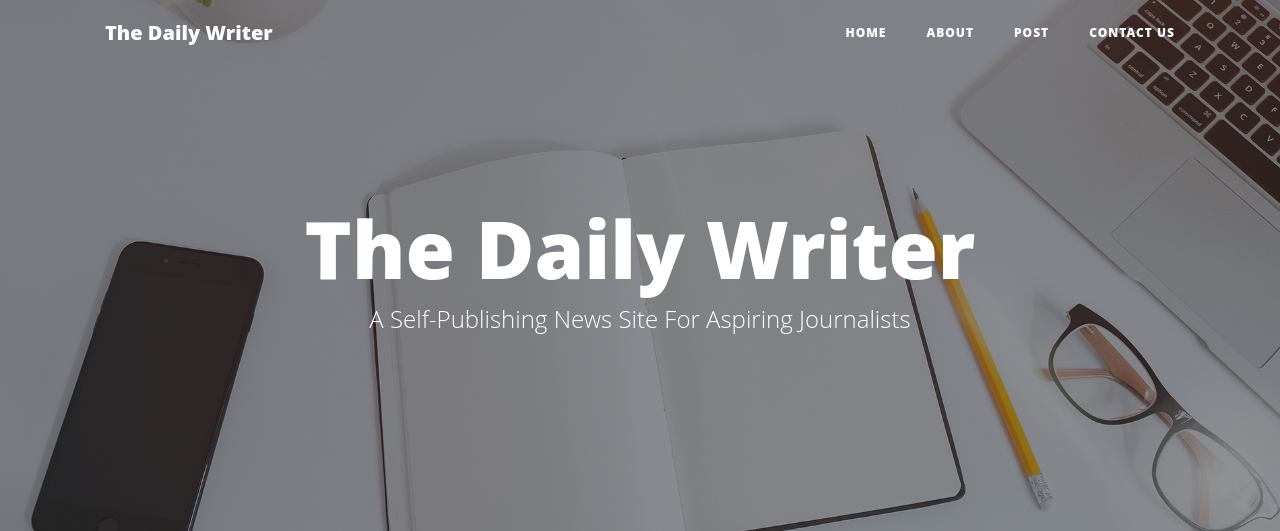
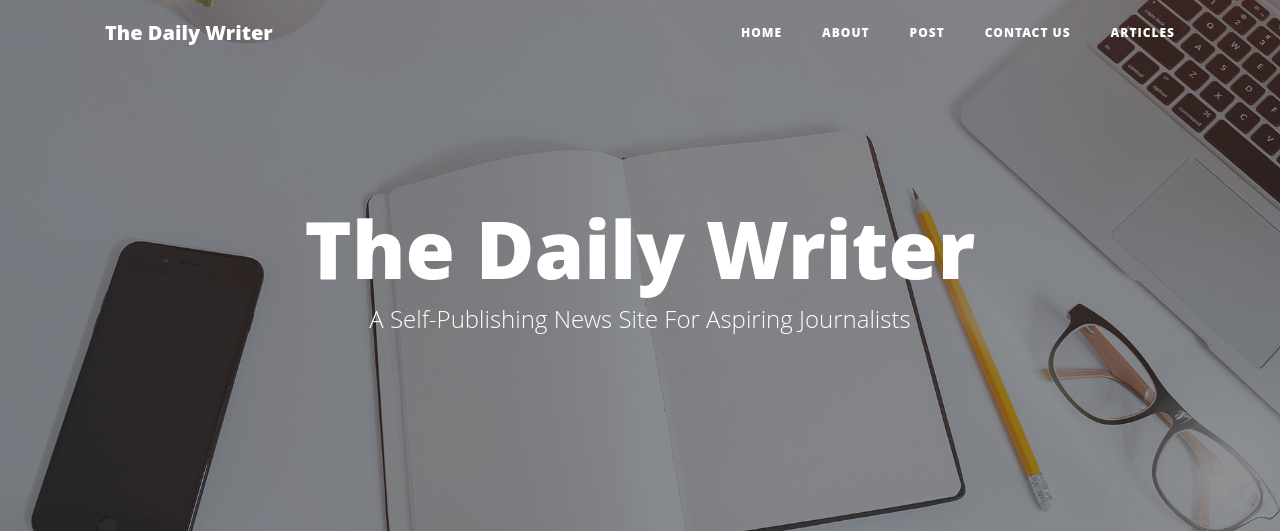
Before and after one commit to Vesss/Blog-Project, a Flask app: page / in a window 1280 px wide. Shown: the top 531 px of the page. Run offline with Flask 2, Linux system fonts and the light colour scheme; some libraries are stand-ins or nearby versions.

Commit message:
Add new navbar button and page - Articles.

```diff
--- a/app.py
+++ b/app.py
@@ -27,6 +27,10 @@ def contact():
 def post():
     return render_template("post.html")
 
+@app.route("/articles")
+def articles():
+    return render_template("articles.html")
+
 if __name__ == "__main__":
     app.run(host=os.environ.get("IP"),
             port=int(os.environ.get("PORT")),
--- a/templates/base.html
+++ b/templates/base.html
@@ -29,6 +29,9 @@
           </li>
           <li class="nav-item">
             <a class="nav-link" href="{{ url_for('contact') }}">Contact Us</a>
+          </li>
+          <li class="nav-item">
+            <a class="nav-link" href="{{ url_for('articles') }}">Articles</a>
           </li>
         </ul>
       </div>
```
Also changed, not shown: .c9/metadata/environment/app.py (+1 -1 lines), .c9/metadata/environment/templates/base.html (+1 -1 lines), 2 other files.
